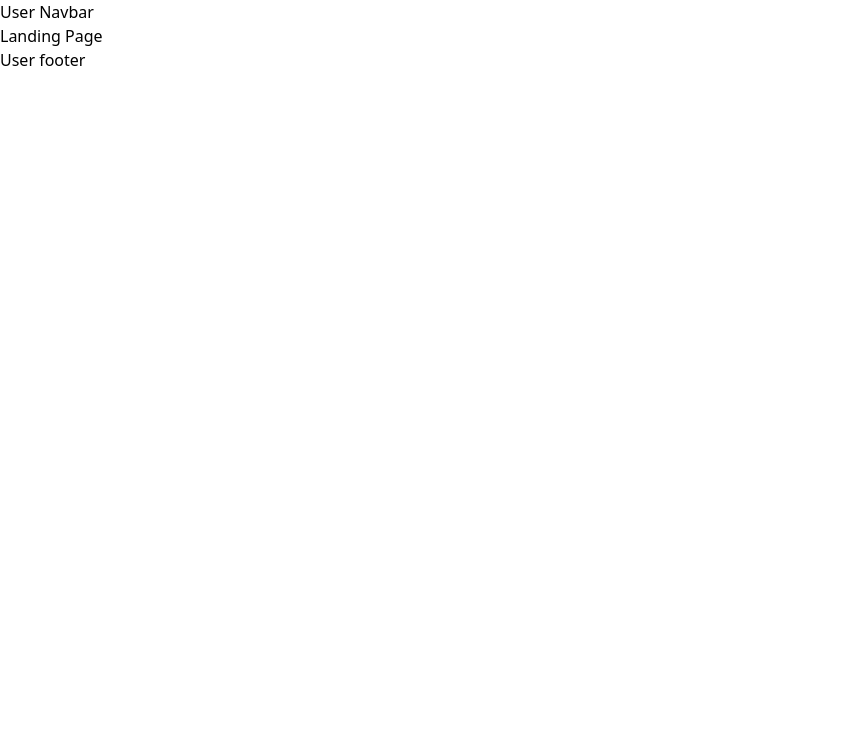
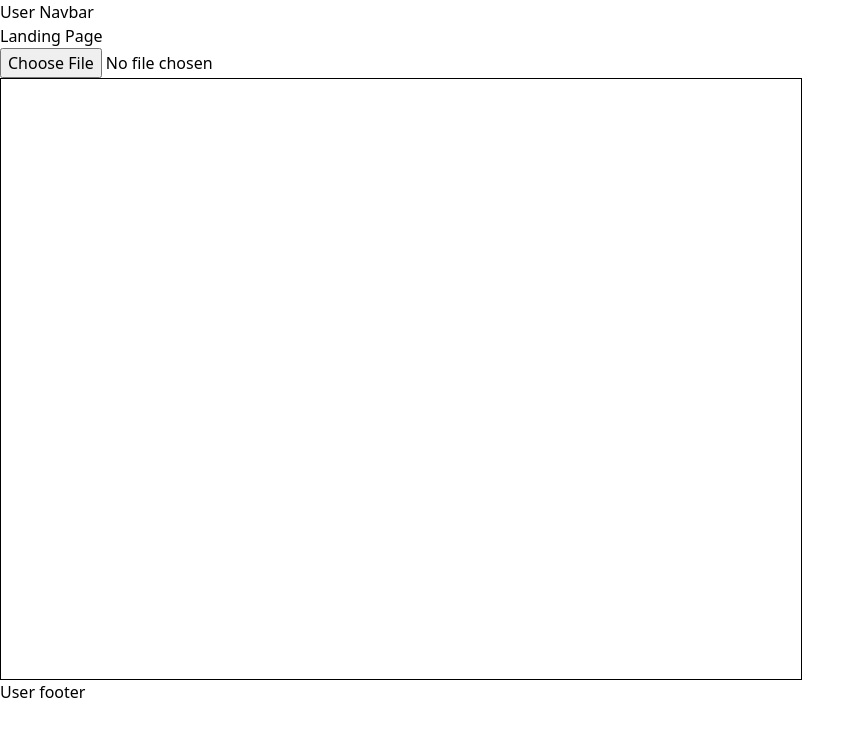
Before and after one commit to AAiT-Final-Year-Project-2023/Web, a Next.js app: page / in a window 1280 px wide. Shown: the top 736 px of the page, without its empty margins (0-865 px from the left). Built offline with nearby package versions, Linux system fonts and the light colour scheme.

Commit message:
image is loading in canvas

```diff
--- a/src/app/(user)/page.tsx
+++ b/src/app/(user)/page.tsx
@@ -1,7 +1,19 @@
+'use client'
+import ImageAnnotatorComponent, { ImageLabel } from "@/components/annotators/ImageAnnotator";
+
 export default function Page() {
+    const tags = ["dog", "cat", "die"];
+    const supported_extensions = ["png", "jpg"]
+    const initial_annotations = new Array<ImageLabel>()
+    const getData = (data: ImageLabel[]) => {
+        console.log(data);
+    }
+
     return (
         <main className="">
             <h1>Landing Page</h1>
+            {/* <VideoAnnotatorComponent /> */}
+            <ImageAnnotatorComponent props={{ tags, supported_extensions, initial_annotations, cb: getData}} />
         </main>
     );
 }
--- /dev/null
+++ b/src/components/annotators/ImageAnnotator.tsx
@@ -0,0 +1,116 @@
+'use client';
+import React, { useState, useRef, useEffect } from 'react';
+
+export type ImageLabel = {
+    id: number;
+    tag: string;
+    x: number;
+    y: number;
+    width: number;
+    height: number;
+    visible: boolean;
+    color: string;
+};
+
+// ...
+
+export default function ImageAnnotatorComponent({
+    props,
+}: {
+    props: {
+        tags: string[];
+        supported_extensions: string[];
+        initial_annotations?: ImageLabel[];
+        cb: (arg: ImageLabel[]) => void;
+    };
+}) {
+    const { tags, supported_extensions, initial_annotations, cb } = props;
+    const [image, setImage] = useState<HTMLImageElement | null>(null);
+    const containerRef = useRef<HTMLDivElement>(null);
+    const canvasRef = useRef<HTMLCanvasElement>(null);
+    const [ctx, setCtx] = useState<CanvasRenderingContext2D | null>(null);
+
+    useEffect(() => {
+        if (canvasRef.current) {
+            const canvas = canvasRef.current;
+            setCtx(canvas.getContext('2d'));
+        }
+    }, []);
+
+    const handleImageLoad = () => {
+        if (canvasRef.current && image) {
+            const canvas = canvasRef.current;
+            const ctx = canvas.getContext('2d');
+            if (ctx) {
+                ctx.clearRect(0, 0, canvas.width, canvas.height);
+                ctx.drawImage(image, 0, 0, canvas.width, canvas.height);
+            }
+        }
+    };
+
+    const handleFileChange = (e: React.ChangeEvent<HTMLInputElement>) => {
+        const file = e.target.files && e.target.files[0];
+        if (file) {
+            const img = new Image();
+            img.onload = handleImageLoad;
+            img.src = URL.createObjectURL(file);
+            setImage(img);
+        }
+    };
+
+    useEffect(() => {
+        const handleResize = () => {
+            if (containerRef.current && canvasRef.current && image) {
+                const containerWidth = containerRef.current.offsetWidth;
+                const imageHeight =
+                    (image.height / image.width) * containerWidth;
+                const canvas = canvasRef.current;
+                canvas.width = containerWidth;
+                canvas.height = imageHeight;
+                handleImageLoad();
+            }
+        };
+
+        handleResize();
+
+        window.addEventListener('resize', handleResize);
+        return () => {
+            window.removeEventListener('resize', handleResize);
+        };
+    }, [image]);
+
+
+
+    return (
+        <div>
+            <input
+                type="file"
+                accept={supported_extensions.join(',')}
+                onChange={handleFileChange}
+            />
+            <div ref={containerRef} className='relative'>
+                <canvas
+                    ref={canvasRef}
+                    width={800}
+                    height={600}
+                    style={{ border: '1px solid black' }}
+                ></canvas>
+                {image && (
+                    <img
+                        src={image.src}
+                        alt="Loaded Image"
+                        onLoad={handleImageLoad}
+                        style={{
+                            position: 'absolute',
+                            width: '100%',
+                            height: 'auto',
+                            top: 0,
+                            left: 0,
+                            visibility: 'hidden',
+                        }}
+                    />
+                )}
+            </div>
+        </div>
+    );
+}
--- /dev/null
+++ b/src/components/annotators/VideoAnnotator.tsx
@@ -0,0 +1,29 @@
+'use client';
+export default function VideoAnnotatorComponent() {
+    const config = {
+        interfaces: [
+            {
+                type: 'image_classification',
+                labels: ['cat', 'dog'],
+                description: 'Classify the image as a cat or a dog',
+            },
+        ],
+        task: {
+            source: 'https://example.com/images',
+            data: {
+                image: '$image',
+            },
+        },
+    };
+
+    const handleLabelUpdate = (updatedLabel: any) => {
+        console.log('Updated label:', updatedLabel);
+    };
+
+    let labels: any = []
+
+    return (
+        <>
+        </>
+    );
+}
```
